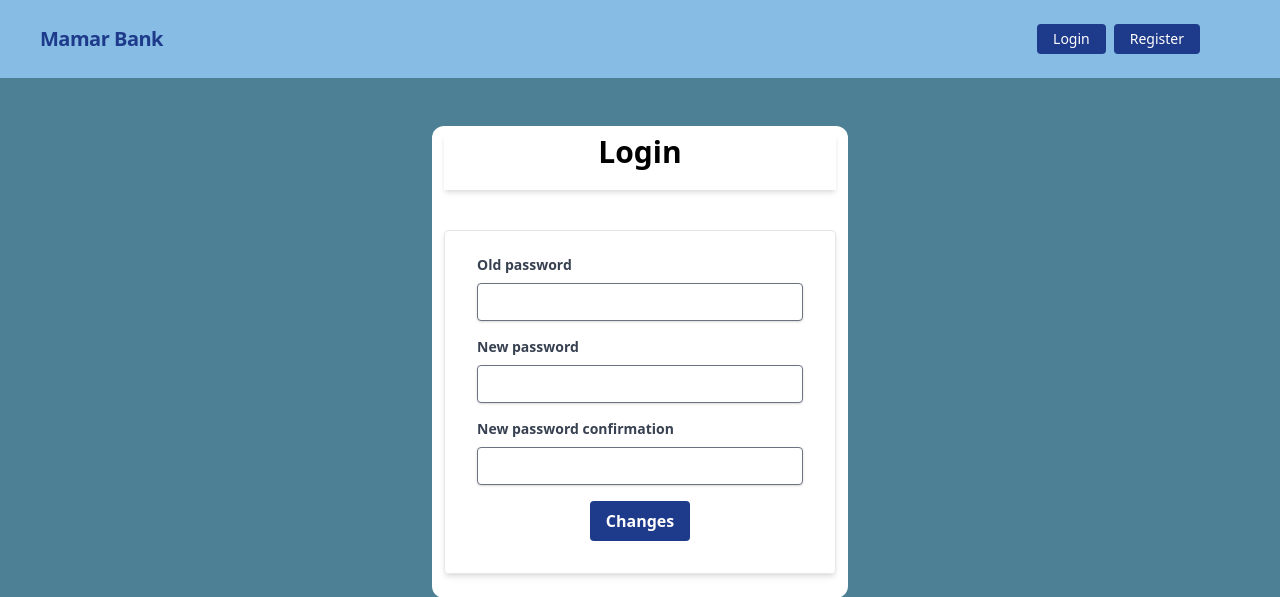
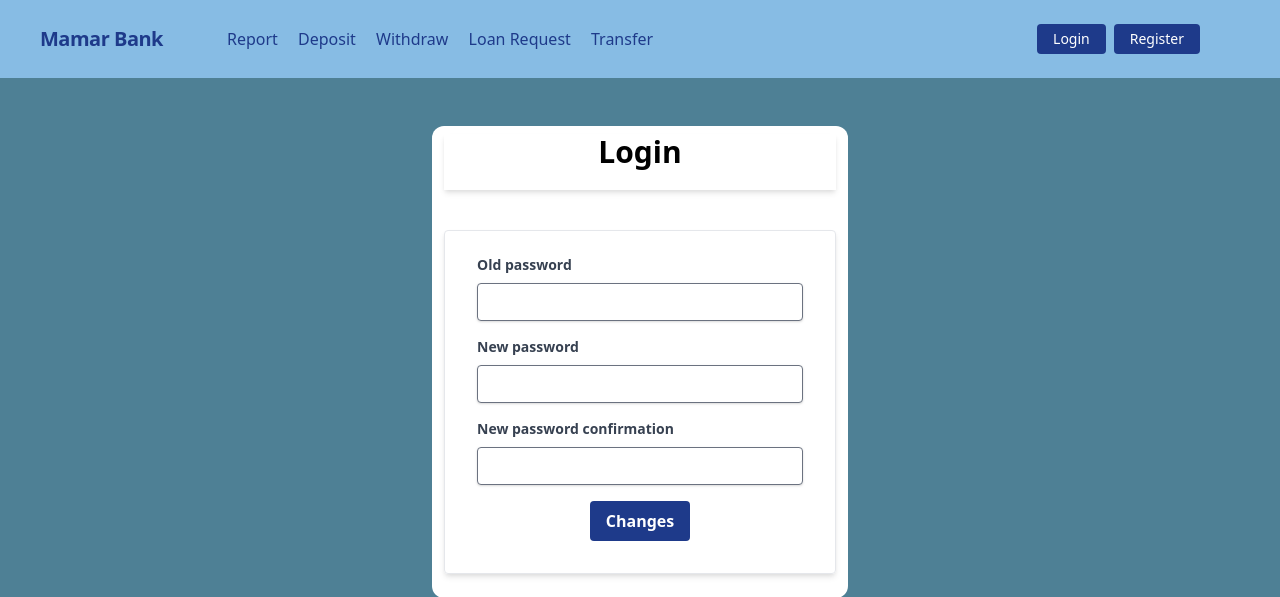
Before and after one commit to imhnoyon/Mamar-Bank-Project, a Django app: page /accounts/changes/ in a window 1280 px wide. Shown: the top 597 px of the page. Run offline with Django 5.2, Linux system fonts and the light colour scheme; some libraries are stand-ins or nearby versions.

Commit message:
leading pages design

```diff
--- a/core/templates/navbar.html
+++ b/core/templates/navbar.html
@@ -84,6 +84,15 @@
                 </form>
             </div>
         {% else %}
+
+        <div class="text-md lg:flex-grow">
+            <a href="" class="block mt-4 lg:inline-block lg:mt-0 text-blue-900 hover:text-red-900 hover:font-black mr-4">Report</a>
+            <a href="" class="block mt-4 lg:inline-block lg:mt-0 text-blue-900 hover:text-red-900 hover:font-black mr-4">Deposit</a>
+            <a href="" class="block mt-4 lg:inline-block lg:mt-0 text-blue-900 hover:text-red-900 hover:font-black mr-4">Withdraw</a>
+            <a href="" class="block mt-4 lg:inline-block lg:mt-0 text-blue-900 hover:text-red-900 hover:font-black mr-4">Loan Request</a>
+            <a href="" class="block mt-4 lg:inline-block lg:mt-0 text-blue-900 hover:text-red-900 hover:font-black mr-4">Transfer</a>
+        </div>
+
             <div class="text-md lg:flex-grow"></div>
             <div>
                 <a href="{% url 'login' %}" class="mr-2 inline-block font-medium text-sm px-4 py-2 leading-none bg-blue-900 rounded text-white border-white hover:border-transparent hover:text-gray-800 hover:bg-red-700 mt-4 lg:mt-0">Login</a>
```
Also changed, not shown: db.sqlite3.
